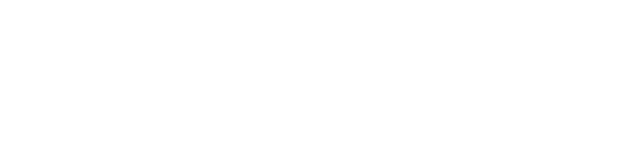
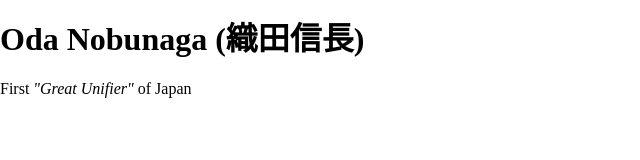
Before and after one commit to aegisnull/FCC-Tribute-Page, a plain HTML site: page index.html in a window 1280 px wide. Shown: the whole page, without its empty margins (0-640 px from the left). Drawn offline with Linux system fonts and the light colour scheme.

Commit message:
Add header html code

```diff
--- a/index.html
+++ b/index.html
@@ -9,7 +9,10 @@
     <title>FCC Tribute Page</title>
   </head>
   <body>
-    <header></header>
+    <header>
+      <h1>Oda Nobunaga (織田信長)</h1>
+      <p>First <em>"Great Unifier"</em> of Japan</p>
+    </header>
     <main></main>
     <footer></footer>
   </body>
```
